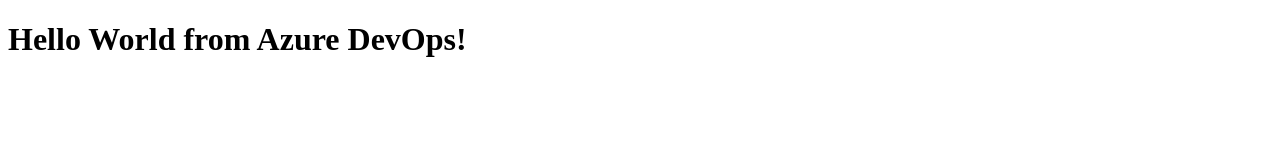
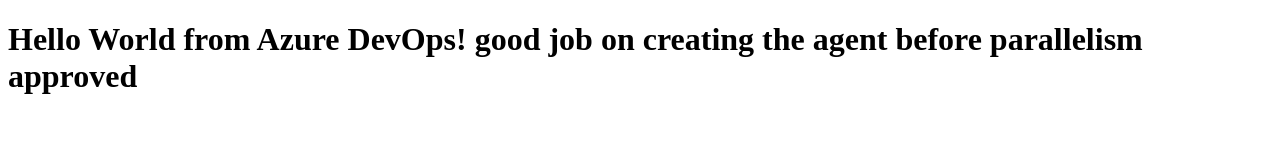
Before and after one commit to praveenthati23/azure-hello, a plain HTML site: page index.html in a window 1280 px wide. Drawn offline with Linux system fonts and the light colour scheme.

Commit message:
Update index.html

```diff
--- a/index.html
+++ b/index.html
@@ -1,6 +1,6 @@
 <!DOCTYPE html>
 <html>
   <body>
-    <h1>Hello World from Azure DevOps!</h1>
+    <h1>Hello World from Azure DevOps! good job on creating the agent before parallelism approved</h1>
   </body>
 </html>
```
